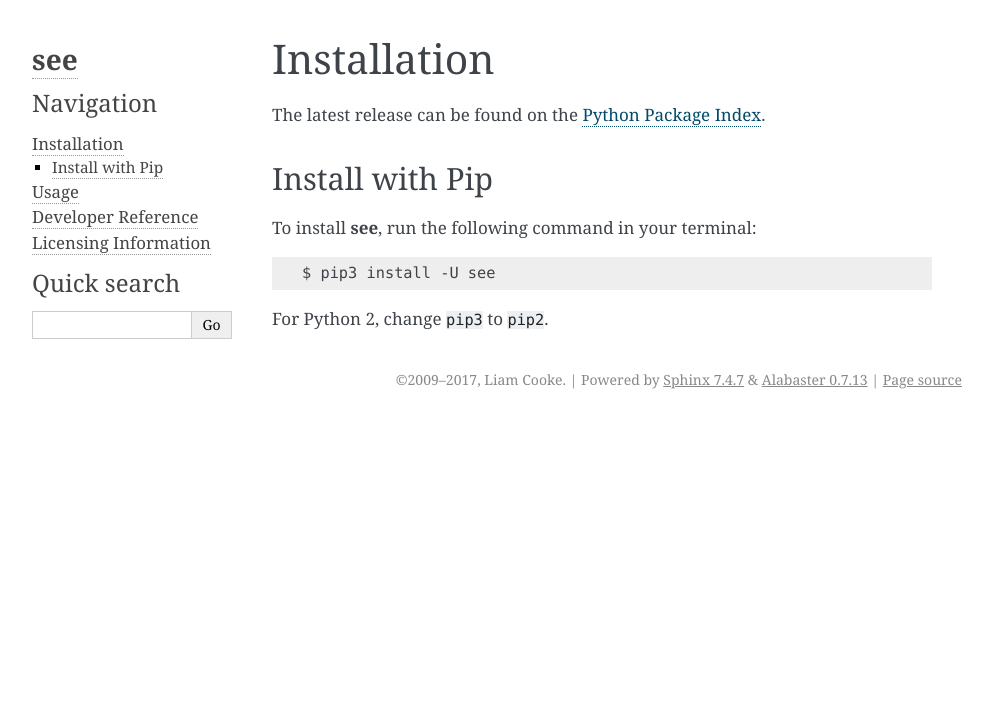
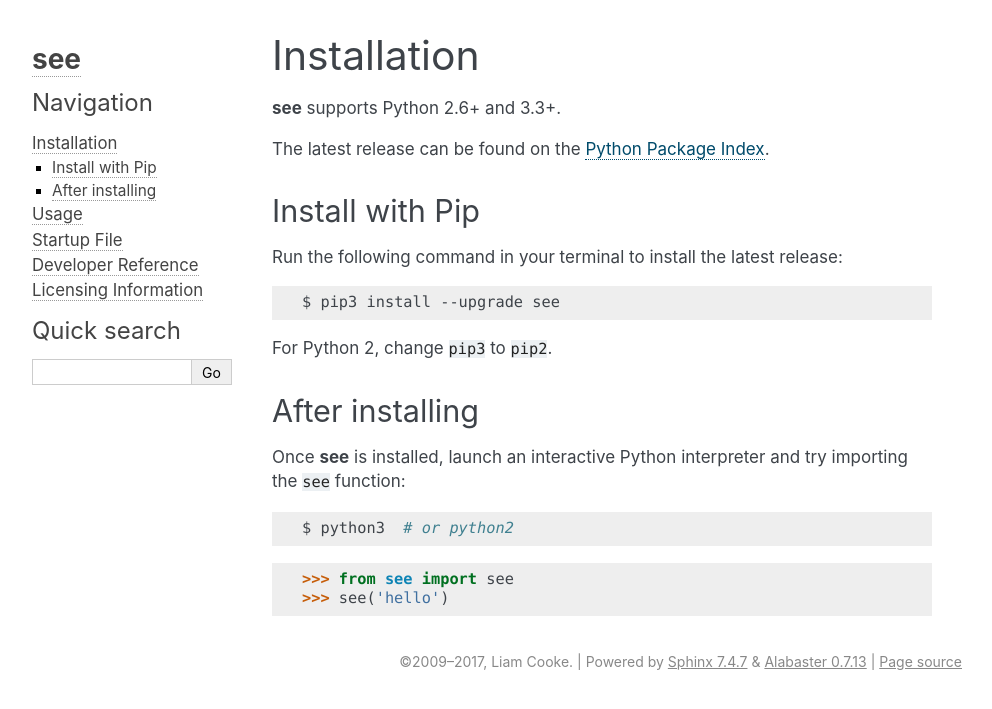
Before and after one commit to ljcooke/see, a Sphinx documentation site: the page built from docs/install.rst, in a window 1280 px wide. Shown: the top 709 px of the page, without its empty margins (148-1140 px from the left). Built offline with Sphinx 7.4.7, drawn with Linux system fonts in a browser that asks for light colours.

Commit message:
Update docs and change the fonts

```diff
--- a/docs/conf.py
+++ b/docs/conf.py
@@ -101,7 +101,12 @@
     #'canonical_url': '',
 
     'fixed_sidebar': True,
+
+    'font_family': '-apple-system, "Segoe UI", "Roboto", "Helvetica Neue", "Arial", "Helvetica", sans-serif',
 }
+
+html_theme_options['caption_font_family'] = html_theme_options['font_family']
+html_theme_options['head_font_family'] = html_theme_options['font_family']
 
 # Add any paths that contain custom static files (such as style sheets) here,
 # relative to this directory. They are copied after the builtin static files,
--- a/docs/install.rst
+++ b/docs/install.rst
@@ -1,5 +1,7 @@
 Installation
 ============
+
+**see** supports Python 2.6+ and 3.3+.
 
 The latest release can be found on the
 `Python Package Index <https://pypi.python.org/pypi/see>`_.
@@ -8,10 +10,26 @@
 Install with Pip
 ----------------
 
-To install **see**, run the following command in your terminal:
+Run the following command in your terminal to install the latest release:
 
 .. code-block:: shell
 
-   $ pip3 install -U see
+   $ pip3 install --upgrade see
 
 For Python 2, change ``pip3`` to ``pip2``.
+
+
+After installing
+----------------
+
+Once **see** is installed, launch an interactive Python interpreter and try
+importing the ``see`` function:
+
+.. code-block:: shell
+
+   $ python3  # or python2
+
+.. code-block:: python
+
+   >>> from see import see
+   >>> see('hello')
```
Also changed, not shown: docs/index.rst (+5 -4 lines), docs/startup.rst (added, +28 -0 lines), docs/usage.rst (+11 -34 lines).
